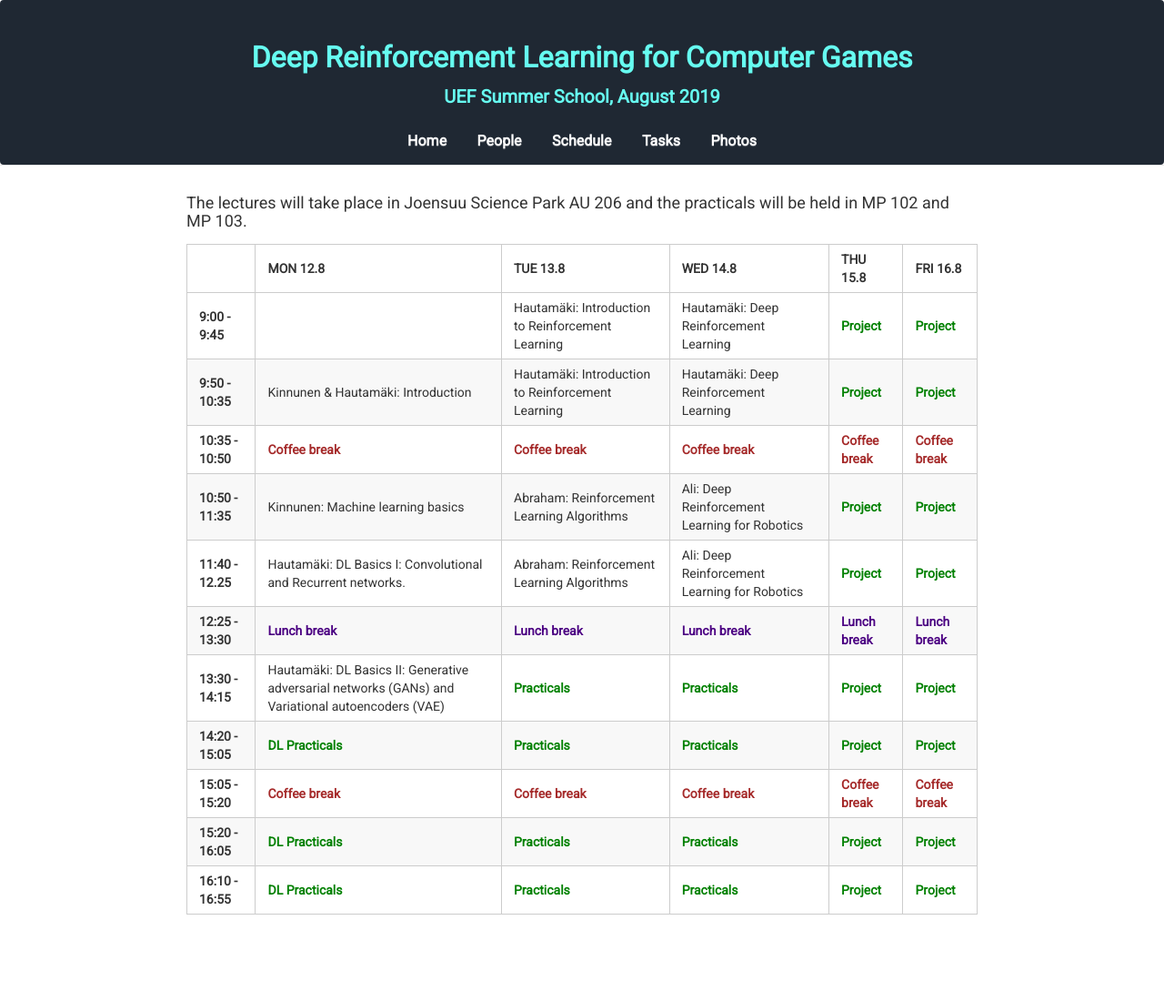
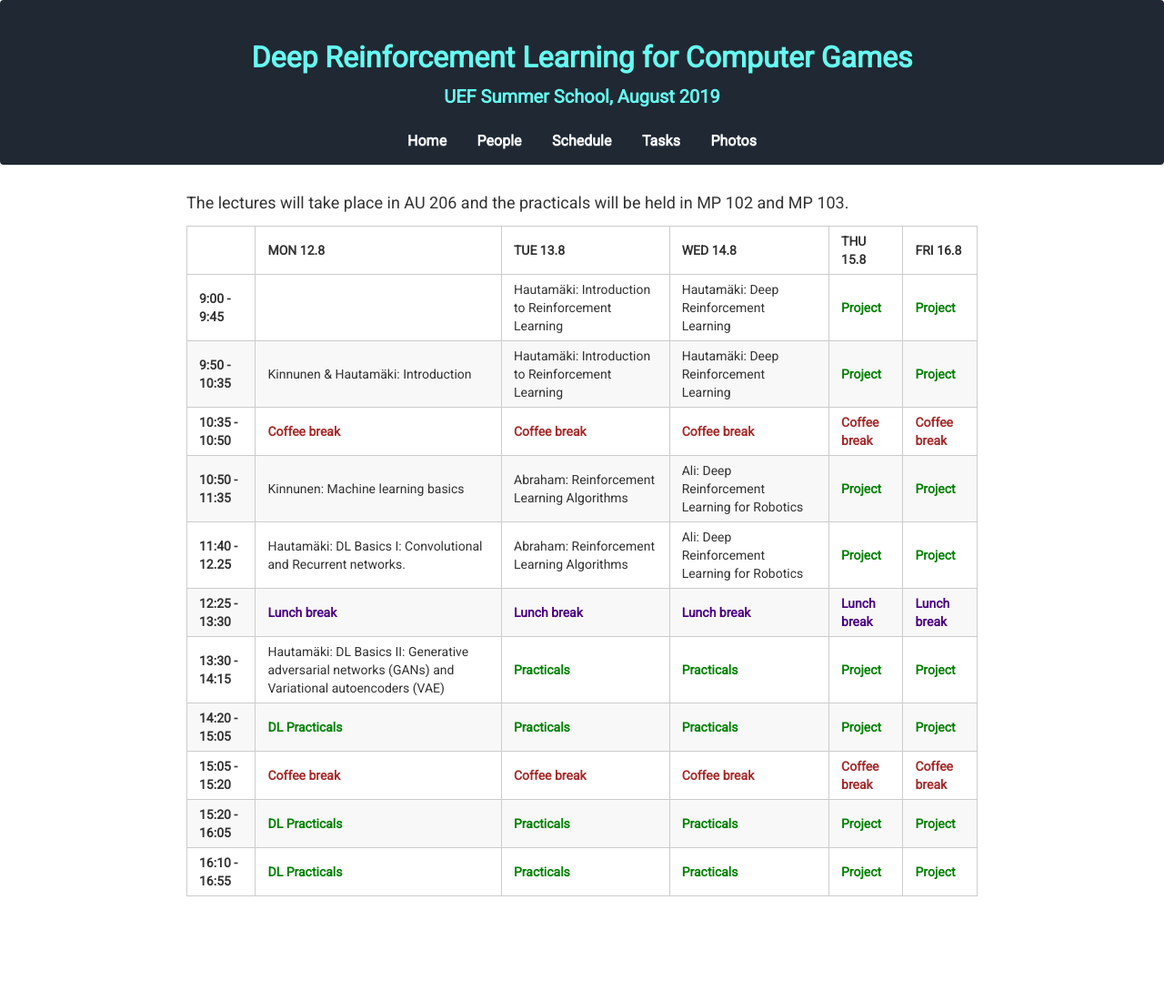
Before and after one commit to abrahamwoubie/summerschool, a Jekyll site: the page built from schedule.md, in a window 1280 px wide. Shown: the whole page at 91% size. Built offline with Jekyll 4.4.1, drawn with Linux system fonts in a browser that asks for light colours; nearby versions of some CDN libraries.

Commit message:
Updating

```diff
--- a/schedule.md
+++ b/schedule.md
@@ -4,7 +4,7 @@ title: Schedule | UEF Summer School 2019
 ---
 
 
-#### The lectures will take place in Joensuu Science Park AU 206 and the practicals will be held in MP 102 and MP 103.
+#### The lectures will take place in AU 206 and the practicals will be held in MP 102 and MP 103.
 
 
 |                   | MON 12.8                                          | TUE 13.8                                                | WED 14.8                                          | THU 15.8                                          | FRI 16.8                                          |
```
